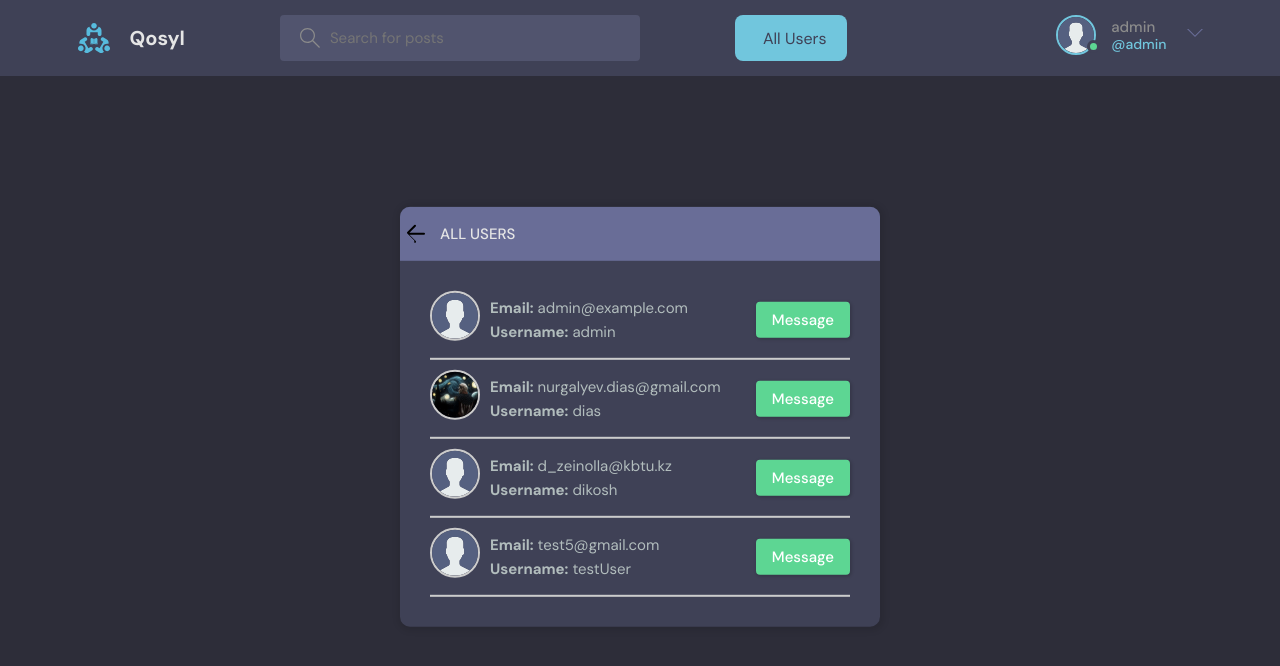
After one commit to nurgaliev-d/Qosyl-Project, a Django app: page /all/ in a window 1280 px wide. The commit adds this page. Shown: the top 666 px of the page. Run offline with Django 5.2, Linux system fonts and the light colour scheme; a user stored in the database is signed in; data comes from the database, SQL or seed files in the repository; both versions use the stored data as it was after the commit.

Commit message:
all users list added

```diff
--- a/Qosyl/settings.py
+++ b/Qosyl/settings.py
@@ -14,6 +14,8 @@ from pathlib import Path
 
 # Build paths inside the project like this: BASE_DIR / 'subdir'.
 BASE_DIR = Path(__file__).resolve().parent.parent
+STATIC_URL = '/static/'
+STATICFILES_DIRS = [BASE_DIR / "static"]
 
 
 # Quick-start development settings - unsuitable for production
--- a/templates/navbar.html
+++ b/templates/navbar.html
@@ -16,6 +16,28 @@
                 <input name="q" placeholder="Search for posts" />
             </label>
         </form>
+<!-- All Users Button -->
+<button
+    onclick="window.location.href='{% url 'all_users' %}'"
+    class="all-users-button"
+    style="
+        background-color: #71c6dd; /* Using your color for the main button background */
+        color: #3f4156; /* Text color */
+        font-family: 'DM Sans', sans-serif; /* Font style */
+        font-size: 16px; /* Font size */
+        padding: 12px 20px; /* Padding for spacing */
+        border: none; /* No border */
+        border-radius: 8px; /* Rounded corners */
+        cursor: pointer; /* Pointer on hover */
+        display: flex;
+        align-items: center;
+        gap: 8px; /* Space between the icon and the text */
+        transition: background-color 0.3s ease, transform 0.2s ease; /* Smooth transition */
+    ">
+    <i class="fas fa-users"></i> All Users
+</button>
+
+
         <nav class="header__menu">
 
 
--- a/users/models.py
+++ b/users/models.py
@@ -29,7 +29,7 @@ class User(AbstractUser):
     name = models.CharField(max_length=200, null=True)
     email = models.EmailField(unique=True, null=True)
     bio = models.TextField(null=True)
-    avatar = models.ImageField(null=True, default="avatar.svg")
+    avatar = models.ImageField(upload_to='avatars/', null=True, blank=True)
 
     USERNAME_FIELD = 'email'
     REQUIRED_FIELDS = []
--- /dev/null
+++ b/users/templates/users/all_users.html
@@ -0,0 +1,56 @@
+{% extends 'main.html' %}
+{% load static %}
+{% block content %}
+<main class="all-users layout">
+  <div class="container">
+    <div class="layout__box">
+      <div class="layout__boxHeader" style="position: relative; padding-left: 40px;">
+        <!-- Cancel Button (Back Arrow) -->
+        <a href="{% url 'home' %}" style="position: absolute; left: -5px; top: 10px; font-size: 24px; color: #5dd693; text-decoration: none;">
+          <svg width="32" height="32" xmlns="http://www.w3.org/2000/svg" viewBox="0 0 32 32">
+            <path d="M19.293 23.707l-7-7a1 1 0 0 1 0-1.414l7-7a1 1 0 0 1 1.414 1.414L14.414 16h14.586a1 1 0 0 1 0 2H14.414l6.293 6.293a1 1 0 1 1-1.414 1.414z"/>
+          </svg>
+        </a>
+        <div class="layout__boxTitle">
+          <h3>All Users</h3>
+        </div>
+      </div>
+      <div class="layout__body">
+        <!-- Loop through all users and display each one -->
+        {% for user in users %}
+          <div class="user-card">
+            <div class="user-card__header" style="display: flex; align-items: center; gap: 10px;">
+              <!-- Avatar Image -->
+              <div class="user-avatar">
+                {% if user.avatar %}
+                  <img src="{{ user.avatar.url }}" alt="{{ user.username }}'s Avatar" class="avatar-img"
+                    style="width: 50px; height: 50px; object-fit: cover; border-radius: 50%; border: 2px solid #ccc;">
+                {% else %}
+                  <img src="{% static 'images/default-avatar.jpg' %}" alt="Default Avatar" class="avatar-img"
+                    style="width: 50px; height: 50px; object-fit: cover; border-radius: 50%; border: 2px solid #ccc;">
+                {% endif %}
+              </div>
+               <!-- User Info and Message Button -->
+               <div class="user-info" style="flex-grow: 1;">
+                <p><strong>Email:</strong> {{ user.email }}</p>
+                <p><strong>Username:</strong> {{ user.username }}</p>
+              </div>
+              <!-- Message Button -->
+              <div class="user-card__actions" style="margin-left: auto;">
+                <button class="btn btn--Message" style="padding: 8px 16px; background-color: #5dd693; color: white; border: none; border-radius: 4px; cursor: pointer;">
+                  Message
+                </button>
+              </div>
+            </div>
+            <!-- Divider with enhanced style -->
+            <div class="user-card__divider"
+                 style="border-top: 2px solid #ccc; margin: 10px 0;"></div>
+          </div>
+        {% empty %}
+          <p>No users found.</p>
+        {% endfor %}
+      </div>
+    </div>
+  </div>
+</main>
+{% endblock content %}
--- a/users/urls.py
+++ b/users/urls.py
@@ -1,5 +1,7 @@
 from django.urls import path
 from . import views
+
+# app_name = 'users'
 
 urlpatterns = [
     # path('login/', views.loginPage, name="login"),
@@ -9,4 +11,5 @@ urlpatterns = [
     path('profile/<str:pk>/', views.userProfile, name="user-profile"),
     path('update-user/', views.updateUser, name="update-user"),
     path('topics/', views.topicsPage, name="topics"),
+    path('all/', views.get_all_users, name='all_users'),
 ]
--- a/users/views.py
+++ b/users/views.py
@@ -7,6 +7,7 @@ from django.contrib.auth import authenticate, login, logout
 from .models import  User , Topic
 from rooms.models import Room
 from .forms import  UserForm, MyUserCreationForm
+from django.http import JsonResponse
 
 def loginPage(request):
     page = 'login'
@@ -82,3 +83,16 @@ def topicsPage(request):
     q = request.GET.get('q') if request.GET.get('q') != None else ''
     topics = Topic.objects.filter(name__icontains=q)
     return render(request, 'users/topics.html', {'topics': topics})
+
+@login_required
+def get_all_users(request):
+    users = User.objects.all()
+    for user in users:
+        user.avatar_url = user.avatar.url if user.avatar else '/static/images/default-avatar.jpg'
+    return render(request, 'users/all_users.html', {'users': users})
+
+def get_user_avatar(user):
+    if user.avatar:
+        return user.avatar.url
+    else:
+        return '/static/images/default-avatar.jpg'
```
Also changed, not shown: db.sqlite3.
